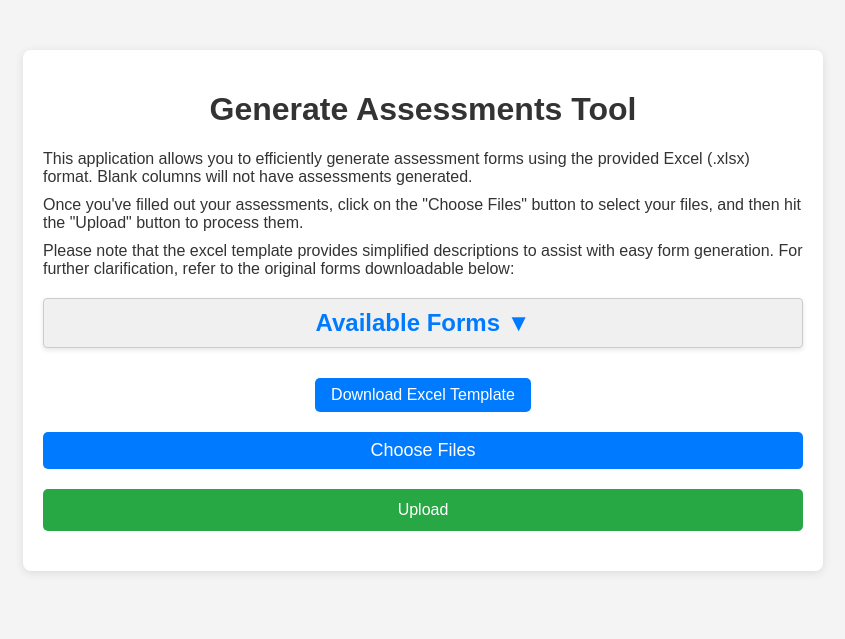
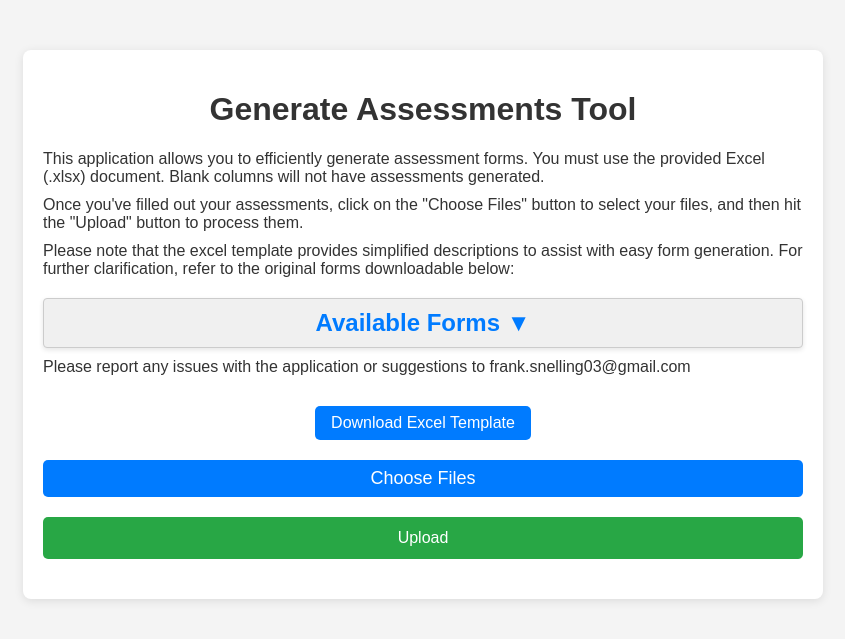
Before and after one commit to lifthealthgroup/form_creator, a Flask app: page / in a window 1280 px wide. Shown: the top 639 px of the page, without its empty margins (217-1062 px from the left). Run offline with Flask 3, Linux system fonts and the light colour scheme.

Commit message:
changed text on upload.html

```diff
--- a/app/templates/upload.html
+++ b/app/templates/upload.html
@@ -11,7 +11,7 @@
         <h1>Generate Assessments Tool</h1>
 
         <div class="introduction">
-            <p>This application allows you to efficiently generate assessment forms using the provided Excel (.xlsx) format. Blank columns will not have assessments generated.</p>
+            <p>This application allows you to efficiently generate assessment forms. You must use the provided Excel (.xlsx) document. Blank columns will not have assessments generated.</p>
             <p>Once you've filled out your assessments, click on the "Choose Files" button to select your files, and then hit the "Upload" button to process them.</p>
             <p>Please note that the excel template provides simplified descriptions to assist with easy form generation. For further clarification, refer to the original forms downloadable below:</p>
             <div class="form-section">
@@ -29,6 +29,7 @@
                     <a href="/download-form/casp" class="download-link">CASP</a>
                 </div>
             </div>
+            <p>Please report any issues with the application or suggestions to frank.snelling03@gmail.com</p>
         </div>
 
         <div class="template-download">
```
